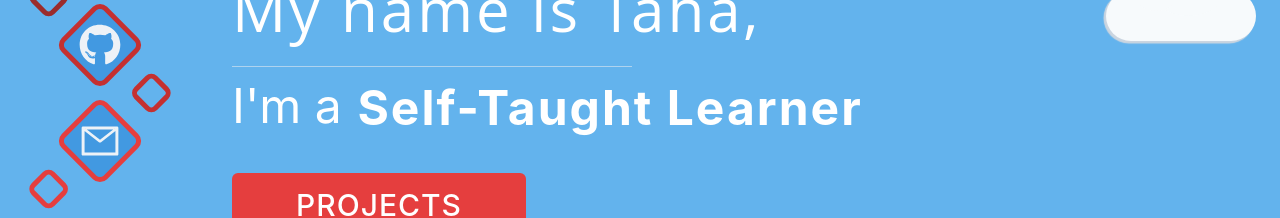
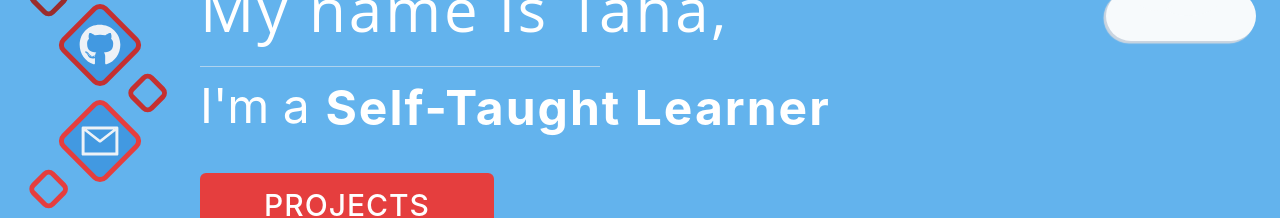
Before and after one commit to tahasama/myPortfolio, a React (Create React App) app: page / in a window 1280 px wide. Shown: the part 339-557 px from the top of the page. Built offline with nearby package versions, Linux system fonts and the light colour scheme; no server answers.

Commit message:
re factoring , restore

```diff
--- a/src/components/social.tsx
+++ b/src/components/social.tsx
@@ -23,7 +23,7 @@
         // top={["7", "28", 0]}
         // bottom={["auto", 53, "0"]}
         // left={[5, "10"]}
-        flexDir={["row", "row", "column"]}
+        flexDir={["column"]}
         // left={[10, 10, 10, "auto"]}
         // top={[24, 24, 24, "0"]}
         gap={[0, -1, 0, 1, 0]}
@@ -31,8 +31,8 @@
         mr={[0, 0, 0, 0, 10]}
         ml={3}
         bottom={[16, 16, "auto"]}
-        top={["auto", "auto", "6.3rem"]}
-        left={["auto", "auto", 10]}
+        top={[24, 24, "35%"]}
+        left={[2, 2, 10]}
         // right={'50%'}
       >
         <Link
@@ -70,24 +70,11 @@
             "rotate(45deg) translateY(20px) translateX(-20px);",
             "rotate(45deg) translateY(25px) translateX(-25px);",
           ]}
-          pos={"relative"}
-          left={[7, 7, 2, 0]}
-          bottom={[-8, -8, 0]}
-        ></Box>
-        <Box
-          h={[6, 6, 6, 7, 8]}
-          w={[6, 6, 6, 7, 8]}
-          borderRadius={[5, 8, 7, 6, 8]}
-          borderColor={colorMode !== "dark" ? "#9B2C2C" : "#0987A0"}
-          borderWidth={["4px", "4px", "5px"]}
-          transform={[
-            "rotate(45deg) translateY(20px) translateX(-20px);",
-            "rotate(45deg) translateY(25px) translateX(-25px);",
-          ]}
-          visibility={["visible", "visible", "hidden", "hidden"]}
-          pos={"absolute"}
-          left={1}
-          bottom={7}
+          visibility={["hidden", "hidden", "hidden", "visible"]}
+
+          // pos={"relative"}
+          // left={[7, 7, 2, 0]}
+          // bottom={[-8, -8, 0]}
         ></Box>
         <Link href="https://github.com/tahasama" isExternal>
           <Box
@@ -119,11 +106,11 @@
           borderColor={colorMode !== "dark" ? "#C53030" : "#086F83"}
           borderWidth={["4px", "4px", "5px"]}
           transform={[
-            "rotate(45deg) translateY(-20px) translateX(20px);",
-            "rotate(45deg) translateY(-25px) translateX(25px);",
+            "rotate(45deg) translateY(-40px) translateX(40px);",
+            "rotate(45deg) translateY(-45px) translateX(45px);",
           ]}
-          visibility={["hidden", "hidden", "visible", "visible"]}
-          mx={[0, 0, 5, 8]}
+          visibility={["hidden", "hidden", "hidden", "visible"]}
+          // mx={[0, 0, 5, 8]}
         ></Box>{" "}
         <LinkScroll to="Contact" smooth>
           <Box
@@ -135,7 +122,6 @@
             borderColor={colorMode !== "dark" ? "#E53E3E" : "#065666"}
             borderWidth={["4px", "4px", "5px"]}
             transform={"rotate(45deg)"}
-            ml={[0, 0, 0]}
           >
             <Box
               transform={"rotate(-45deg)"}
@@ -159,24 +145,11 @@
             "rotate(45deg) translateY(20px) translateX(-20px);",
             "rotate(45deg) translateY(25px) translateX(-25px);",
           ]}
-          pos={"relative"}
-          left={[-9, -9, 0]}
-          bottom={[4, 4, 0]}
-        ></Box>{" "}
-        <Box
-          h={[6, 6, 6, 7, 8]}
-          w={[6, 6, 6, 7, 8]}
-          borderRadius={[5, 8, 7, 6, 8]}
-          borderColor={colorMode !== "dark" ? "#E53E3E" : "#065666"}
-          borderWidth={["4px", "4px", "5px"]}
-          transform={[
-            "rotate(45deg) translateY(20px) translateX(-20px);",
-            "rotate(45deg) translateY(25px) translateX(-25px);",
-          ]}
-          visibility={["visible", "visible", "hidden"]}
-          pos={"absolute"}
-          right={-7}
-          bottom={-4}
+          visibility={["hidden", "hidden", "hidden", "visible"]}
+
+          // pos={"relative"}
+          // left={[-9, -9, 0]}
+          // bottom={[4, 4, 0]}
         ></Box>{" "}
       </Flex>
     </>
```
